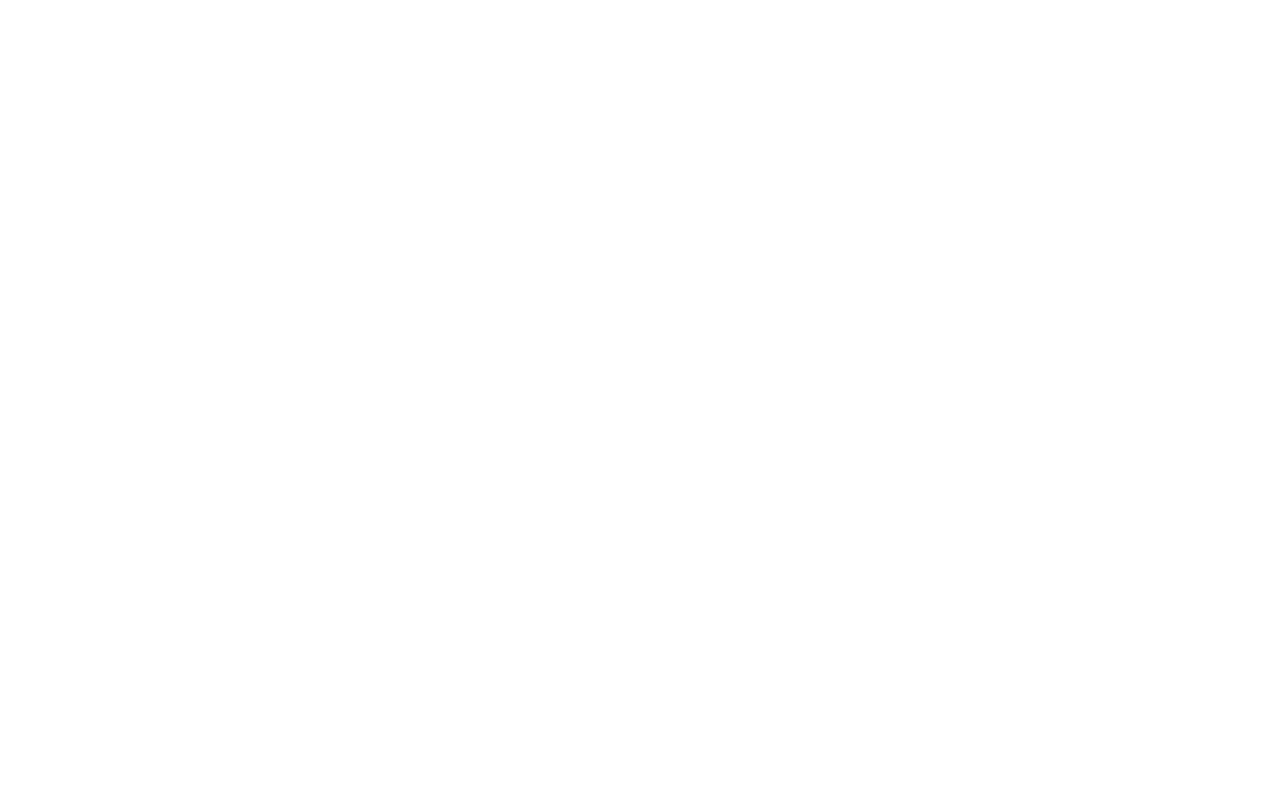
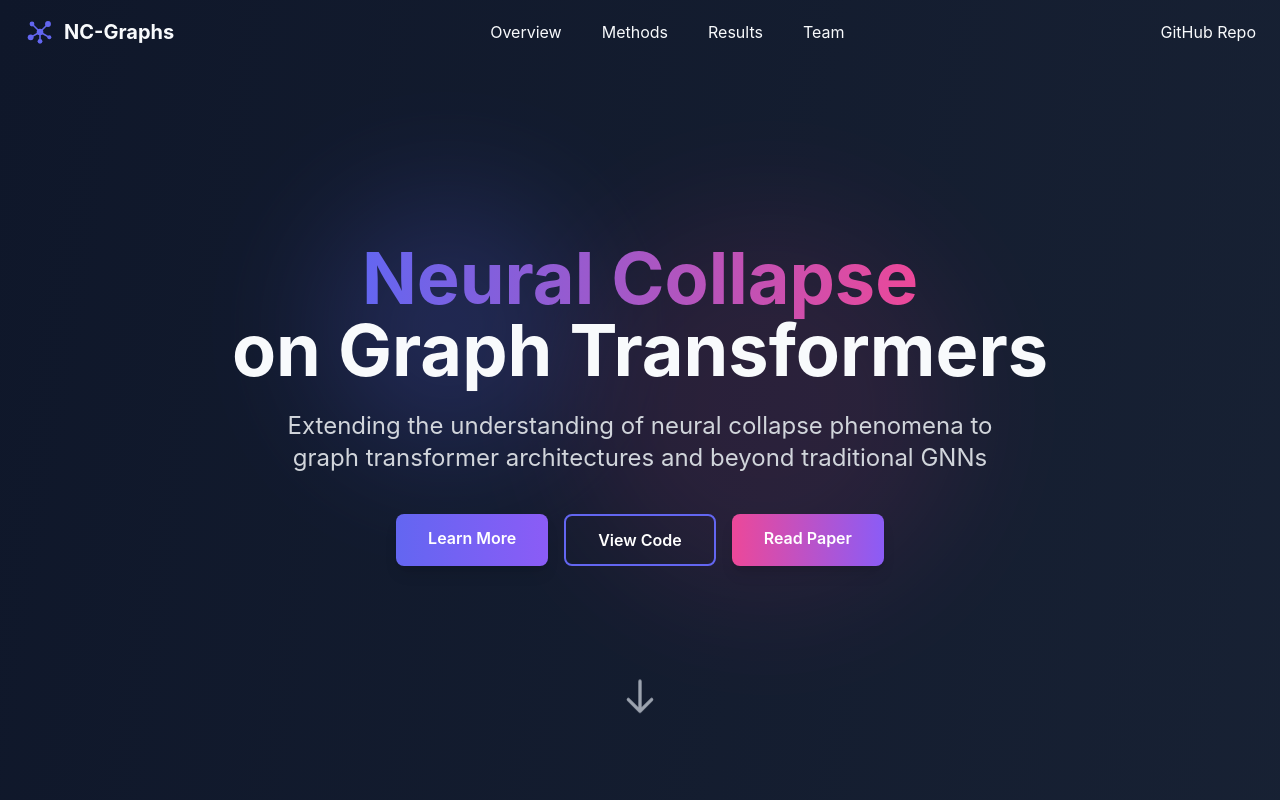
Before and after one commit to BillWang04/nc-graph, a React (Create React App) app: page / in a window 1280 px wide. Before the commit this address had no page. Shown: the top 800 px of the page. Built offline with nearby package versions, Linux system fonts and the light colour scheme.

Commit message:
HashRouter since Github doesn't work for BrowserRouter

```diff
--- a/package.json
+++ b/package.json
@@ -2,7 +2,7 @@
   "name": "nc-graph",
   "version": "0.1.0",
   "private": true,
-  "homepage": "https://BillWang04.github.io/nc-graph",
+  "homepage": "https://BillWang04.github.io/nc-graph/#",
   "dependencies": {
     "@testing-library/dom": "^10.4.0",
     "@testing-library/jest-dom": "^6.6.3",
@@ -12,6 +12,7 @@
     "react-dom": "^19.0.0",
     "react-intersection-observer": "^9.16.0",
     "react-router-dom": "^7.2.0",
+    "react-router-hash-link": "^2.4.3",
     "react-scripts": "5.0.1",
     "web-vitals": "^2.1.4"
   },
--- a/src/App.jsx
+++ b/src/App.jsx
@@ -1,19 +1,21 @@
 import HomePage from './components/page/Homepage';
 import NC1 from './components/page/NC1Exp'
+// import ScrollToHashElement from './components/layout/ScrollHashElement';
 
-import { BrowserRouter, Routes, Route, Router } from 'react-router-dom';
 
+import { HashRouter, Routes, Route } from 'react-router-dom';
 
 const App = () => {
   return (
-    <BrowserRouter>
+    <HashRouter>
       <Routes>
         {/* Your main routes */}
-        <Route path="/nc-graph" element={<HomePage />} />
-        <Route path="/nc-graph/nc1-explanation" element={<NC1 />} />
+        {/* <ScrollToHashElement /> */}
+        <Route path="/" element={<HomePage />} />
+        <Route path="/nc1-explanation" element={<NC1 />} />
       </Routes>
-    </BrowserRouter>
+    </HashRouter>
   );
 };
 
-export default App
+export default App;
--- a/src/components/layout/Navigation.jsx
+++ b/src/components/layout/Navigation.jsx
@@ -1,17 +1,21 @@
 import React, { useState } from 'react';
+import { HashLink } from 'react-router-hash-link';
 
 const Navigation = () => {
   const [isOpen, setIsOpen] = useState(false);
-
   const navItems = [
-    { name: 'Overview', href: './#overview' },
-    { name: 'Methods', href: './#methods' },
-    { name: 'Results', href: './#results' },
-    { name: 'Team', href: './#team' },
+    { name: 'Overview', href: '../#overview' },
+    { name: 'Methods', href: '../#methods' },
+    { name: 'Results', href: '../#results' },
+    { name: 'Team', href: '../#team' },
   ];
 
   const toggleMenu = () => {
     setIsOpen(!isOpen);
+  };
+
+  const closeMenu = () => {
+    setIsOpen(false);
   };
 
   return (
@@ -19,13 +23,14 @@
       {/* Desktop Navigation */}
       <nav className="hidden md:flex space-x-10">
         {navItems.map((item) => (
-          <a
+          <HashLink
             key={item.name}
-            href={item.href}
+            to={item.href}
             className="nav-link"
+            scroll={(el) => el.scrollIntoView({ behavior: 'smooth' })}
           >
             {item.name}
-          </a>
+          </HashLink>
         ))}
       </nav>
 
@@ -63,21 +68,22 @@
         <div className="absolute top-full left-0 right-0 bg-dark-deep bg-opacity-95 backdrop-blur-md md:hidden">
           <div className="flex flex-col px-6 py-4 space-y-4">
             {navItems.map((item) => (
-              <a
+              <HashLink
                 key={item.name}
-                href={item.href}
+                to={item.href}
                 className="text-white hover:text-primary py-2"
-                onClick={() => setIsOpen(false)}
+                onClick={closeMenu}
+                scroll={(el) => el.scrollIntoView({ behavior: 'smooth' })}
               >
                 {item.name}
-              </a>
+              </HashLink>
             ))}
             <a
               href="https://github.com/spiegel21/graph_transformer_collapse/tree/calebs_transformer"
               target="_blank"
               rel="noopener noreferrer"
               className="btn-primary inline-block text-center py-2"
-              onClick={() => setIsOpen(false)}
+              onClick={closeMenu}
             >
               GitHub Repo
             </a>
--- /dev/null
+++ b/src/components/layout/ScrollHashElement.js
@@ -0,0 +1,19 @@
+import { useEffect } from 'react';
+import { useLocation } from 'react-router-dom';
+
+const ScrollToHashElement = () => {
+  const { hash } = useLocation();
+
+  useEffect(() => {
+    if (hash) {
+      const element = document.querySelector(hash);
+      if (element) {
+        element.scrollIntoView({ behavior: 'smooth' });
+      }
+    }
+  }, [hash]);
+
+  return null;
+};
+
+export default ScrollToHashElement;
--- a/src/components/page/Homepage.jsx
+++ b/src/components/page/Homepage.jsx
@@ -8,6 +8,7 @@
 // import NC1 from '../visualization/NC1';
 import Results from '../sections/Results';
 import Team from '../sections/Team';
+
 
 // Modified RevealSection that works in both scroll directions
 const RevealSection = ({ children, threshold = 0.2 }) => {
@@ -35,24 +36,31 @@
       <div className="min-h-screen bg-gradient-to-br from-dark-deep to-dark text-light">
         <Header />
         <main>
-          {/* Hero is typically always visible */}
           <Hero />
 
+          <div id="overview">
             <RevealSection>
               <Overview />
             </RevealSection>
+          </div>
 
+          <div id="methods">
             <RevealSection>
               <Methods />
             </RevealSection>
+          </div>
 
+          <div id="results">
             <RevealSection>
               <Results />
             </RevealSection>
+          </div>
 
+          <div id="team">
             <RevealSection>
               <Team />
             </RevealSection>
+          </div>
         </main>
         <Footer />
       </div>
--- a/src/components/sections/Methods.jsx
+++ b/src/components/sections/Methods.jsx
@@ -83,9 +83,12 @@
                     <span className="w-2 h-2 bg-pink-500 rounded-full"></span>
                   </span>
                   <strong className="text-white">ÑC₁ := Tr(Σ<sub>W</sub>)/Tr(Σ<sub>B</sub>)</strong>
-                  <a href="/nc-graph/nc1-explanation" className="ml-2 text-xs text-primary hover:text-primary-light underline">
-            (Interactive Explanation)
-          </a>
+                  <Link
+                        to="/nc1-explanation"
+                        className="ml-2 text-xs text-primary hover:text-primary-light underline"
+                      >
+                        (Interactive Explanation)
+                      </Link>
                 </div>
                 <p className="mt-2 text-sm text-gray-300 pl-8">Alternative formulation that is more amenable to theoretical analysis</p>
               </div>
```
Also changed, not shown: 1 other file (tests, documents, lock files or other folders). Lines whose indentation alone changed are shown as unchanged.
